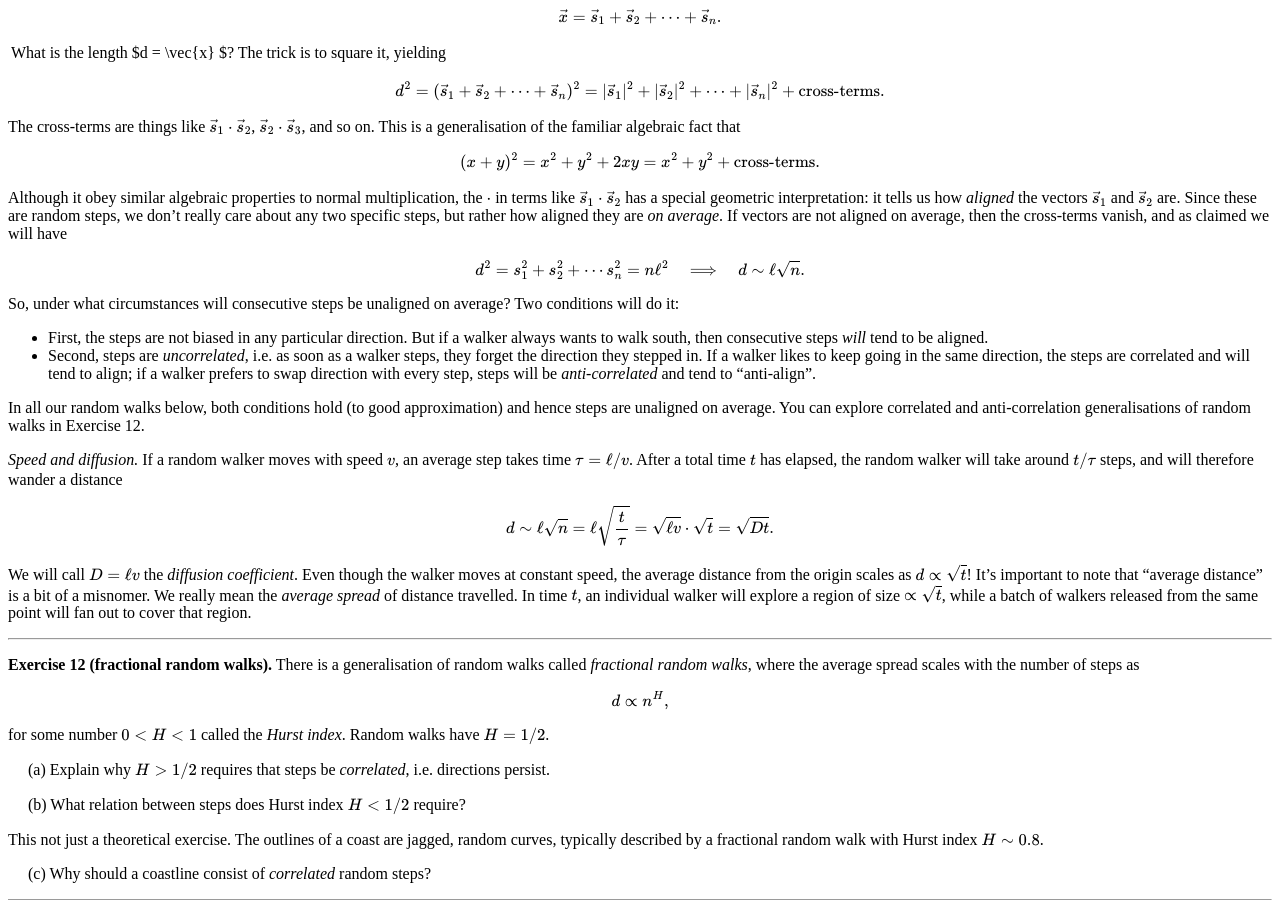
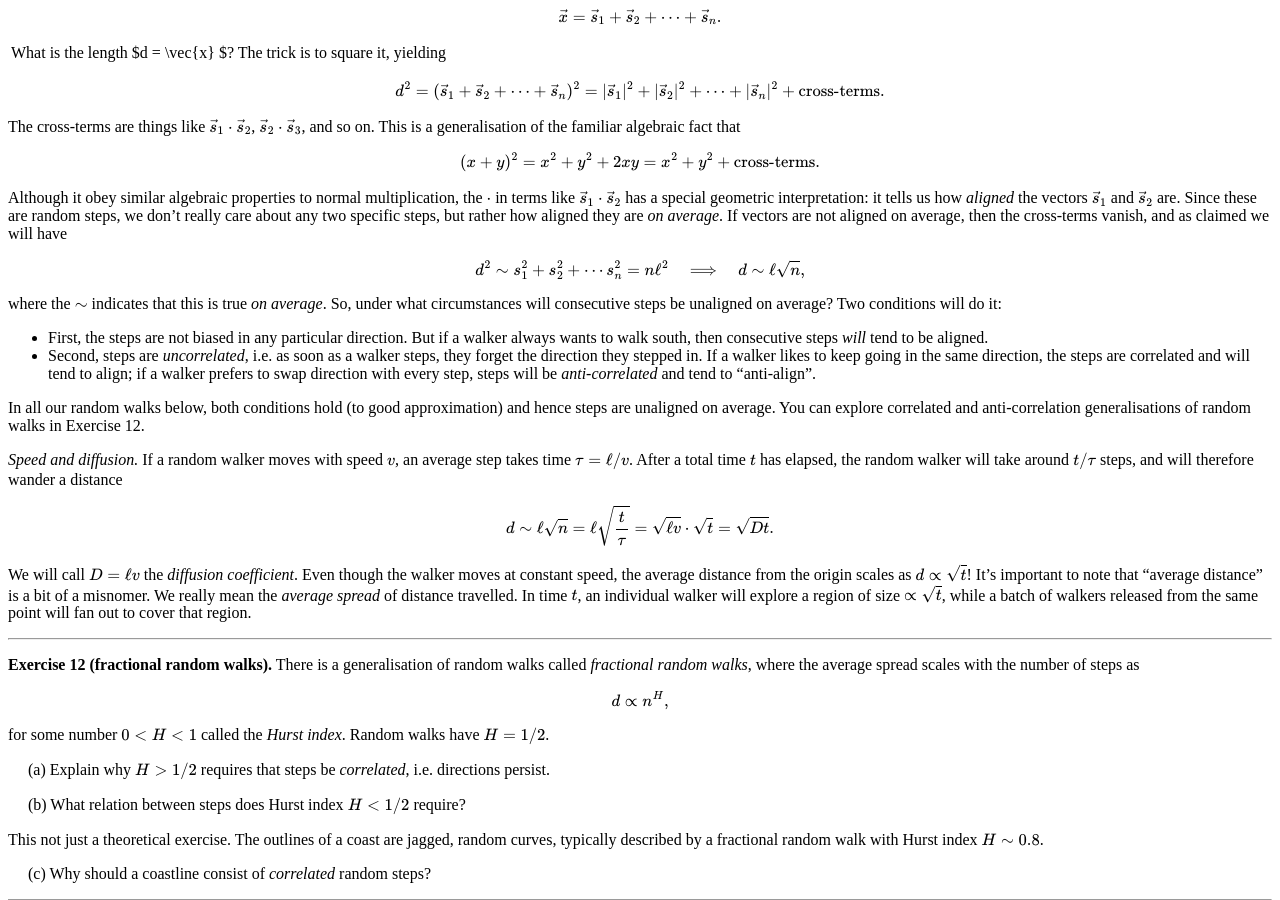
Before and after one commit to hapax/hapax.github.io, a Jekyll site: the page built from assets/simple-physics.md, in a window 1280 px wide and 900 px high, scrolled down 9831 px. Built offline with Jekyll 4.4.1, drawn with Linux system fonts in a browser that asks for light colours; our own code applies the rules of GitHub Pages for plain Markdown files; formulas are drawn with MathJax 3; a script that is not in the unit is left out.

Commit message:
Update simple-physics.md

```diff
--- a/assets/simple-physics.md
+++ b/assets/simple-physics.md
@@ -1090,10 +1090,11 @@ If vectors are not aligned on average, then the cross-terms vanish,
 and as claimed we will have
 
 $$
-d^2 =  s_1^2 + s_2^2 + \cdots s_n^2  = n\ell^2 \quad \Longrightarrow
-\quad d \sim \ell \sqrt{n}.
-$$
-
+d^2 \sim  s_1^2 + s_2^2 + \cdots s_n^2  = n\ell^2 \quad \Longrightarrow
+\quad d \sim \ell \sqrt{n},
+$$
+
+where the $\sim$ indicates that this is true *on average*.
 So, under what circumstances will consecutive steps be unaligned on
 average?
 Two conditions will do it:
```
